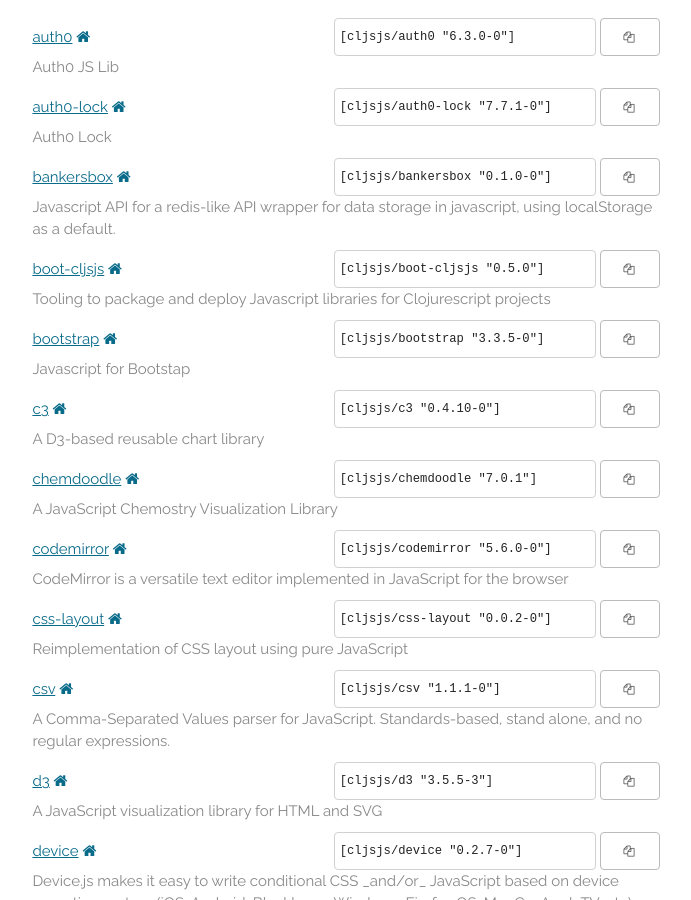
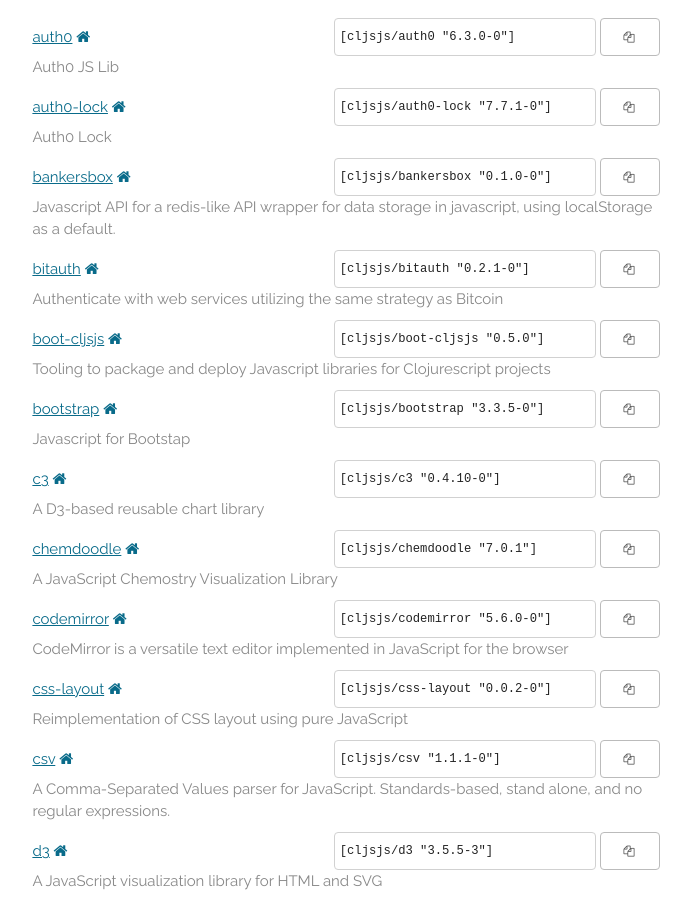
Before and after one commit to cljsjs/cljsjs.github.io, a Jekyll site: the page built from index.markdown, in a window 1280 px wide and 900 px high, scrolled down 1030 px. Shown: the whole window, without its empty margins (294-985 px from the left). Built offline with Jekyll 4.4.1, drawn with Linux system fonts in a browser that asks for light colours; nearby versions of some CDN libraries; comment, search, counter and statistics services are not loaded.

Commit message:
Automatic update

```diff
--- a/_includes/packages.html
+++ b/_includes/packages.html
@@ -26,6 +26,15 @@
       <button data-clipboard-text='[cljsjs/bankersbox "0.1.0-0"]'><i class="fa fa-copy"></i></button>
     </span>
     <p class="description">Javascript API for a redis-like API wrapper for data storage in javascript, using localStorage as a default.</p>
+  </li>
+  <li>
+    <a href="https://clojars.org/cljsjs/bitauth">bitauth</a>
+    <a href="https://github.com/bitpay/bitauth" target="new"><i class="fa fa-home"></i></a>
+    <span class="clojars">
+      <input type="text" value='[cljsjs/bitauth "0.2.1-0"]'/>
+      <button data-clipboard-text='[cljsjs/bitauth "0.2.1-0"]'><i class="fa fa-copy"></i></button>
+    </span>
+    <p class="description">Authenticate with web services utilizing the same strategy as Bitcoin</p>
   </li>
   <li>
     <a href="https://clojars.org/cljsjs/boot-cljsjs">boot-cljsjs</a>
```
